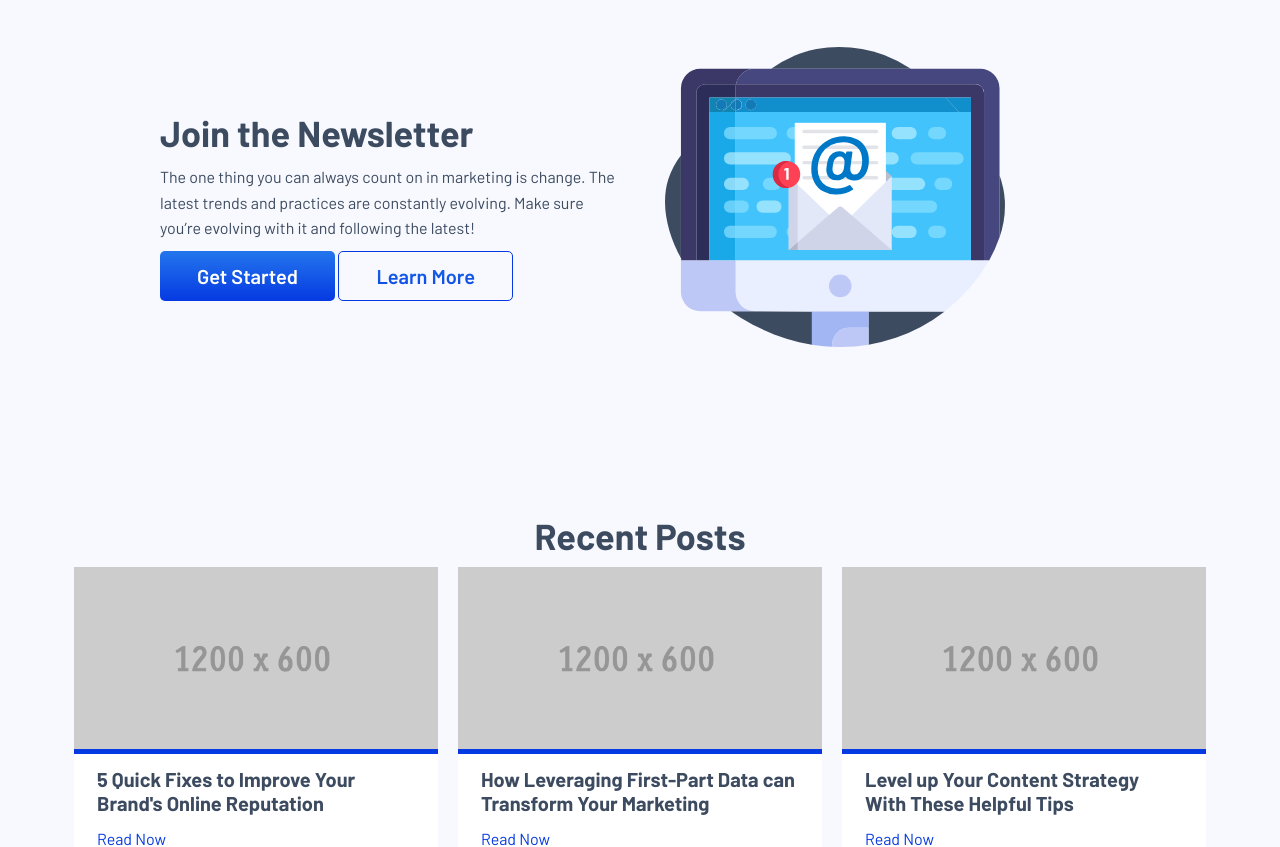
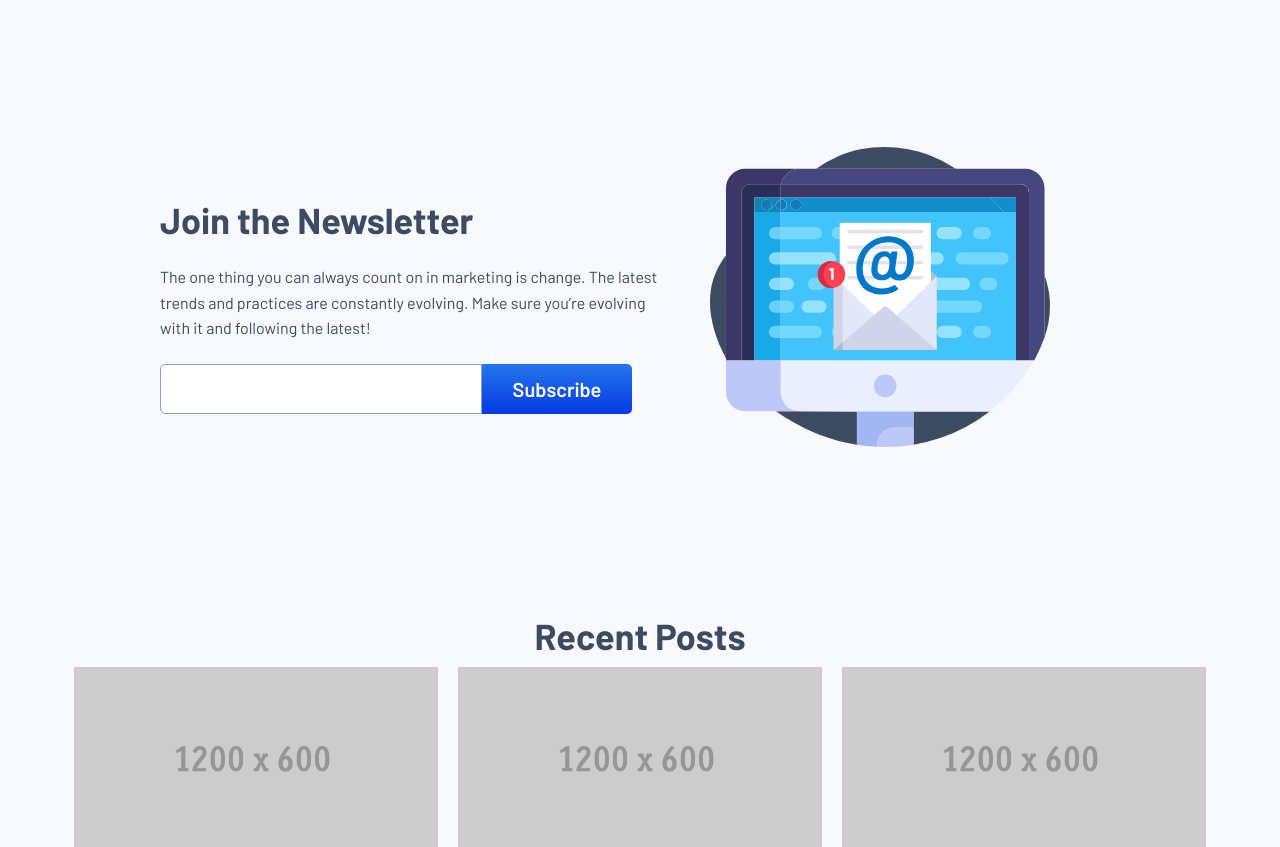
Before and after one commit to robpaolella/robertpaolella, a plain HTML site: page index.html in a window 1280 px wide. Shown: the part 1164-2011 px from the top of the page. Drawn offline with Linux system fonts and the light colour scheme.

Commit message:
Formatted newsletter banner

```diff
--- a/index.html
+++ b/index.html
@@ -74,15 +74,17 @@
     </section>
 
     <!-- Newsletter Banner -->
-    <section class="newsletter-banner">
+    <section class="newsletter-banner newsletter">
         <div class="container grid">
             <div class="newsletter-banner-text">
                 <h1>Join the Newsletter</h1>
                 <p>The one thing you can always count on in marketing is change. The latest
                     trends and practices are constantly evolving. Make sure you’re evolving
                     with it and following the latest!</p>
-                <button class="button button-cta">Get Started</button>
-                <button class="button button-alt">Learn More</button>
+                <form action="Email">
+                    <input type="text">
+                    <button class="button-form button-cta">Subscribe</button>
+                </form>
             </div>
             <div class="showcase-image">
                 <img src="images/newsletter-image.svg" alt="Newsletter Signup">
--- a/styles.css
+++ b/styles.css
@@ -55,6 +55,15 @@ p {
     cursor: pointer;
 }
 
+.button-alt {
+    background: -webkit-linear-gradient(#2476ED, #053AE2);
+    background-clip: text;
+    -webkit-background-clip: text;
+    -webkit-text-fill-color: transparent;
+    border: solid #053AE2 1px;
+    background-color: transparent;
+}
+
 .button-cta {
     color: white;
     border: none;
@@ -62,13 +71,15 @@ p {
     background: linear-gradient(0deg, rgba(5,58,226,1) 0%, rgba(36,118,237,1) 100%);
 }
 
-.button-alt {
-    background: -webkit-linear-gradient(#2476ED, #053AE2);
-    background-clip: text;
-    -webkit-background-clip: text;
-    -webkit-text-fill-color: transparent;
-    border: solid #053AE2 1px;
-    background-color: transparent;
+.button-form {
+    font-family: 'Barlow', sans-serif;
+    font-size: 20px;
+    font-weight: 600;
+    height: 50px;
+    width: 150px;
+    margin: 0px;
+    border-radius: 0px 5px 5px 0px;
+    cursor: pointer;
 }
 
 .callout {
@@ -216,6 +227,32 @@ p {
 
 /* Newsletter Banner */
 
+.newsletter input {
+    height: 50px;
+    width: 322px;
+    margin: 0;
+    border: 1px #8FA0B9 solid;
+    border-radius: 5px 0 0 5px;
+}
+
+.newsletter form {
+    display: flex;
+    margin-top: 23px;
+}
+
+.newsletter-banner {
+    margin: auto;
+    margin-top: 150px;
+}
+
 .newsletter-banner img {
     width: 340px;
 }
+
+.newsletter-banner-text {
+    width: 500px;
+}
+
+.newsletter-banner-text p {
+    margin-top: 23px;
+}
```
